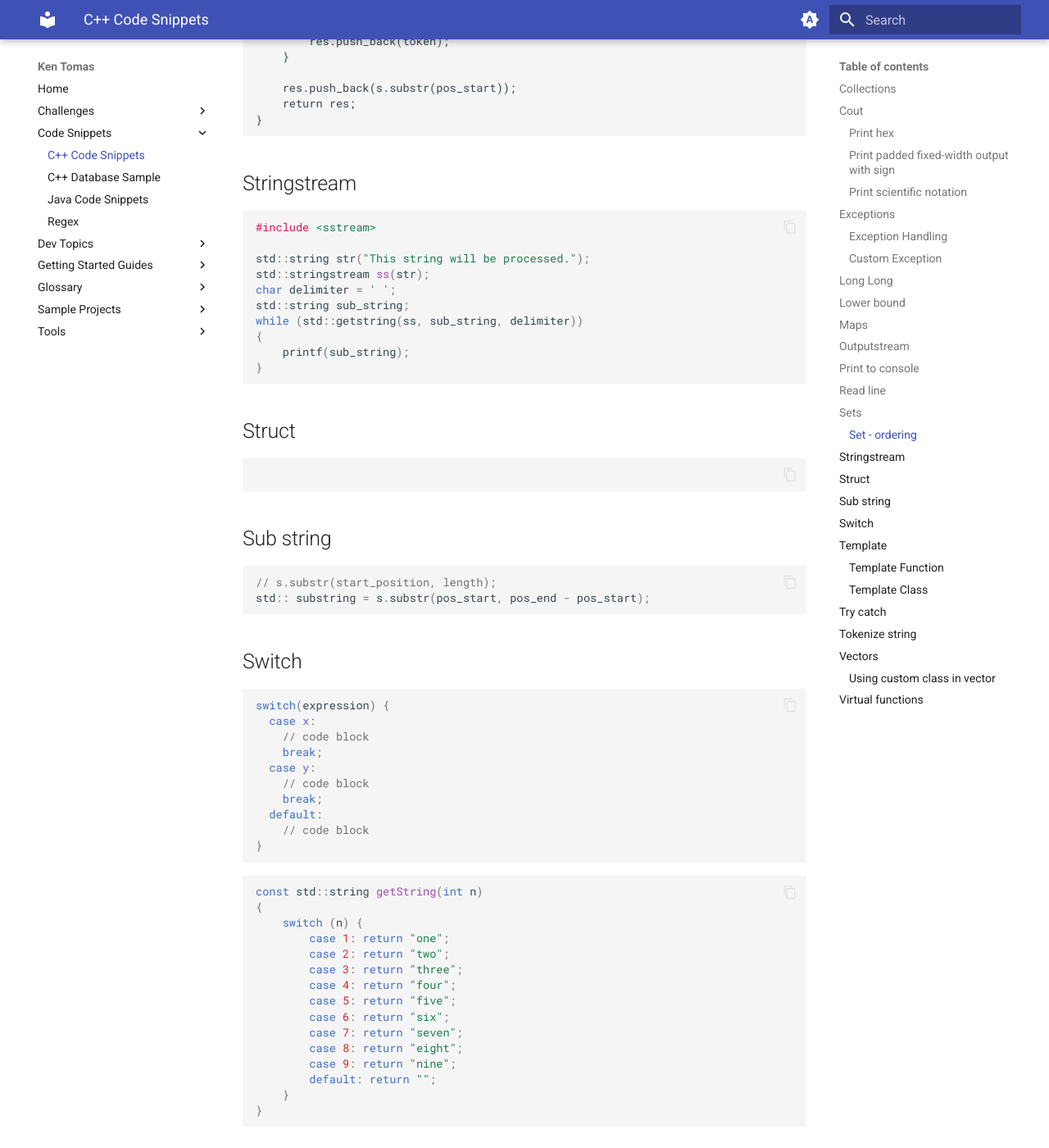
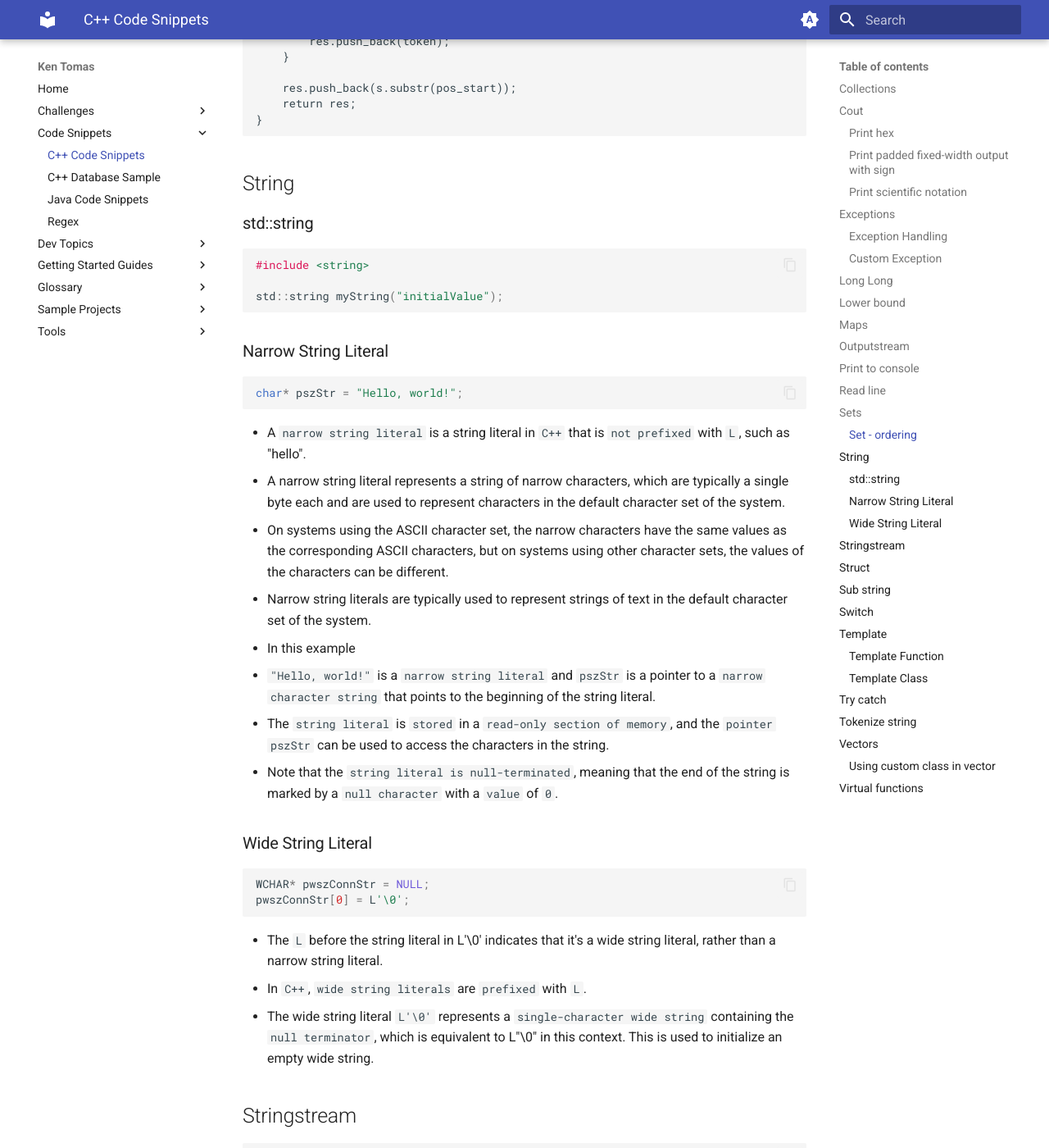
Before and after one commit to kentomas/kentomas.github.io, an MkDocs documentation site: the page built from docs/Code Snippets/Cpp.md, in a window 1280 px wide and 1400 px high, scrolled down 7162 px. Shown: the whole window at 82% size. Built offline with MkDocs 1.6.1 and Material for MkDocs 9.7.7, drawn with Linux system fonts in a browser that asks for light colours.

````diff
--- a/docs/Code Snippets/Cpp.md
+++ b/docs/Code Snippets/Cpp.md
@@ -344,6 +344,42 @@ vector<string> split(string s, string delimiter) {
 }
 ```
 
+## String
+
+### std::string
+
+```cpp
+#include <string>
+
+std::string myString("initialValue");
+```
+
+### Narrow String Literal
+
+```cpp
+char* pszStr = "Hello, world!";
+```
+
+- A `narrow string literal` is a string literal in `C++` that is `not prefixed` with `L`, such as "hello".
+- A narrow string literal represents a string of narrow characters, which are typically a single byte each and are used to represent characters in the default character set of the system.
+- On systems using the ASCII character set, the narrow characters have the same values as the corresponding ASCII characters, but on systems using other character sets, the values of the characters can be different.
+- Narrow string literals are typically used to represent strings of text in the default character set of the system.
+- In this example
+  - `"Hello, world!"` is a `narrow string literal` and `pszStr` is a pointer to a `narrow character string` that points to the beginning of the string literal.
+  - The `string literal` is `stored` in a `read-only section of memory`, and the `pointer pszStr` can be used to access the characters in the string.
+  - Note that the `string literal is null-terminated`, meaning that the end of the string is marked by a `null character` with a `value` of `0`.
+
+### Wide String Literal
+
+```cpp
+WCHAR* pwszConnStr = NULL;
+pwszConnStr[0] = L'\0';
+```
+
+- The `L` before the string literal in L'\0' indicates that it's a wide string literal, rather than a narrow string literal.
+- In `C++`, `wide string literals` are `prefixed` with `L`.
+- The wide string literal `L'\0'` represents a `single-character wide string` containing the `null terminator`, which is equivalent to L"\0" in this context. This is used to initialize an empty wide string.
+
 ## Stringstream
 
 ```cpp
````
Also changed, not shown: docs/Challenges/HackerRankJava.md (+10 -2 lines), docs/Dev Topics/Azure/Azure Databases.md (added, +24 -0 lines).
